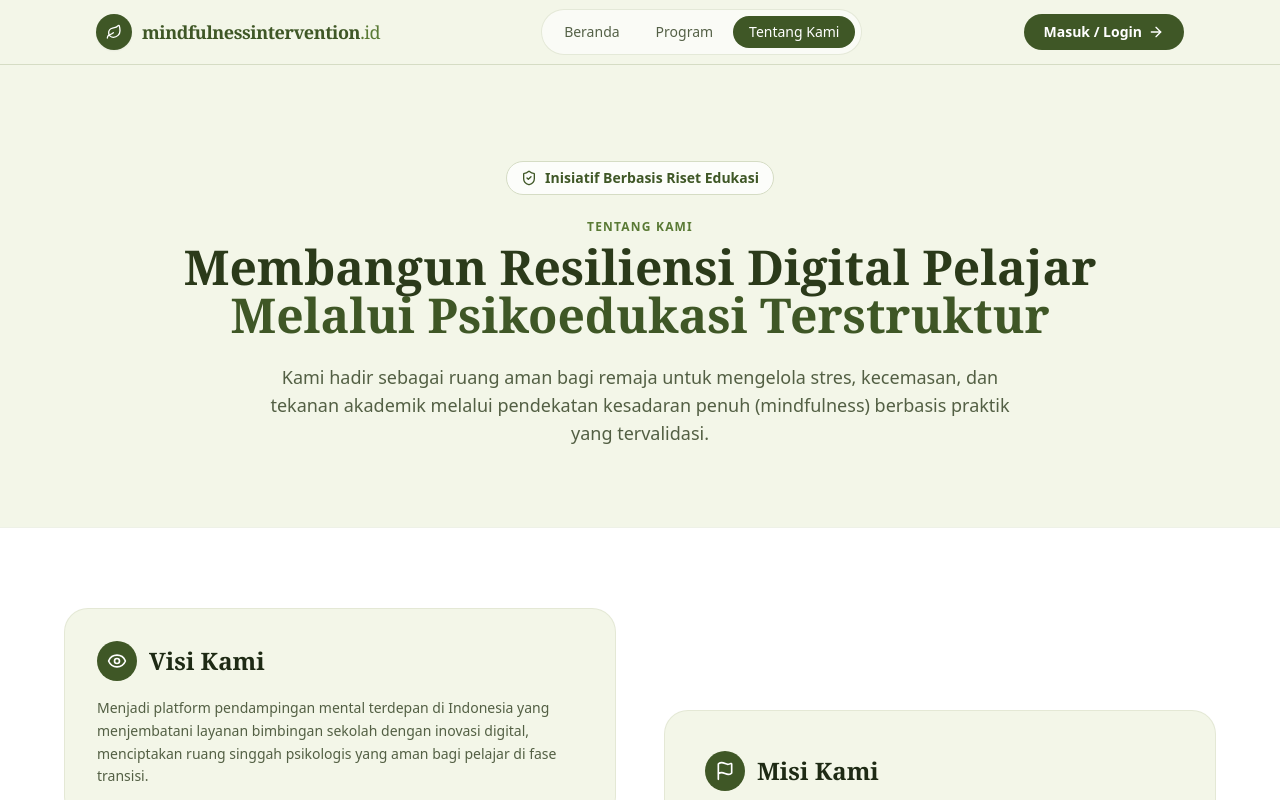
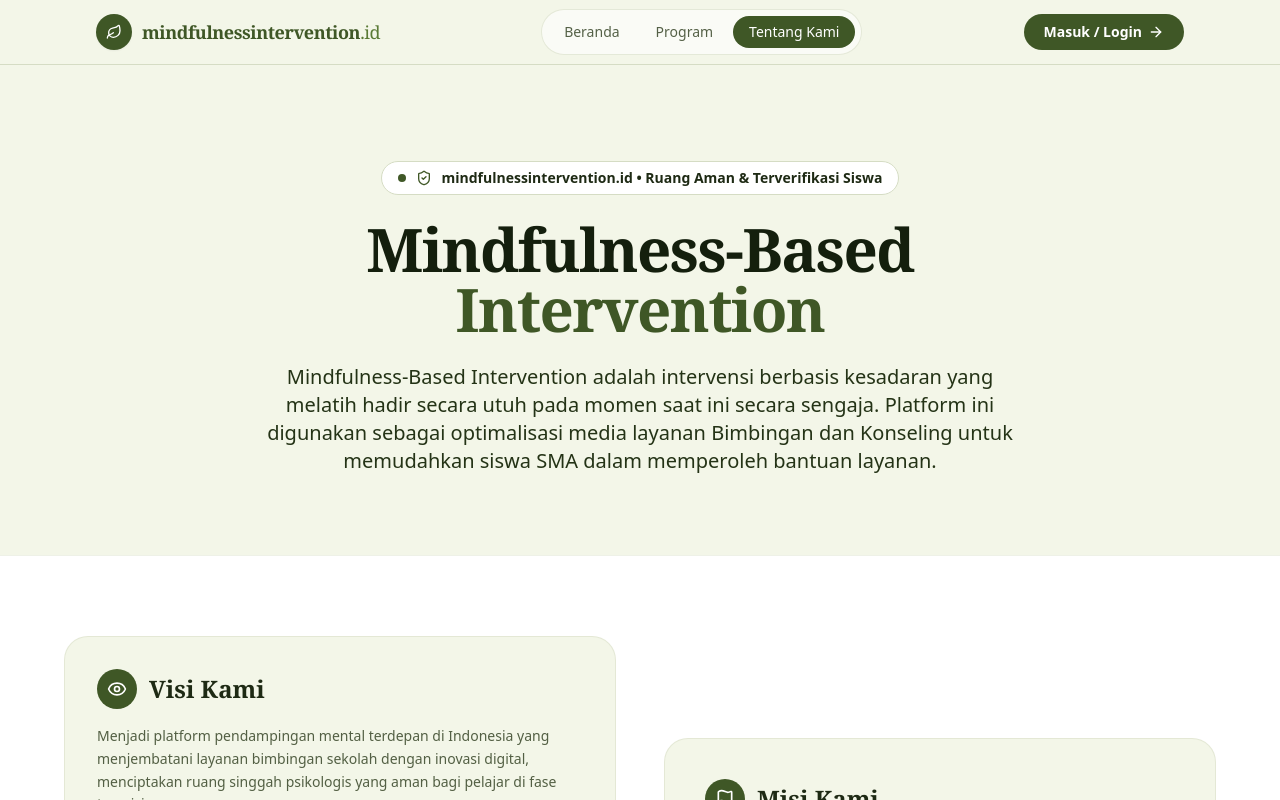
Before and after one commit to kamaludin192/mindfulness.apps, a Next.js app: page /tentang-kami in a window 1280 px wide. Shown: the top 800 px of the page. Built offline with nearby package versions, Linux system fonts and the light colour scheme.

Commit message:
style(tentang-kami): synchronize header badge, title, and description with landing page

```diff
--- a/src/app/tentang-kami/page.tsx
+++ b/src/app/tentang-kami/page.tsx
@@ -19,20 +19,19 @@ export default function TentangKamiPage() {
       <main className="flex-1">
         {/* 1. HEADER SECTION */}
         <section className="px-4 pt-16 pb-16 md:pt-24 md:pb-20 max-w-5xl mx-auto text-center">
-          <div className="inline-flex items-center gap-2 px-3.5 py-1.5 rounded-full bg-white/80 text-[#3f5726] text-xs md:text-sm font-semibold mb-6 shadow-xs border border-[#d5dcc4]">
+          <div className="inline-flex items-center gap-2.5 px-4 py-1.5 rounded-full bg-white text-[#1e2a14] text-xs md:text-sm font-bold shadow-xs border border-[#d5dcc4] backdrop-blur-md mb-6">
+            <span className="w-2 h-2 rounded-full bg-[#3f5726] animate-pulse" />
             <ShieldCheck className="w-4 h-4 text-[#3f5726]" />
-            <span>Inisiatif Berbasis Riset Edukasi</span>
+            <span>mindfulnessintervention.id • Ruang Aman & Terverifikasi Siswa</span>
           </div>
 
-          <h4 className="text-xs font-bold tracking-widest uppercase text-[#5a7a35] mb-2">TENTANG KAMI</h4>
-          <h1 className="text-3xl md:text-5xl font-bold font-serif mb-6 leading-tight">
-            Membangun Resiliensi Digital Pelajar
-            <br />
-            <span className="text-[#3f5726]">Melalui Psikoedukasi Terstruktur</span>
+          <h1 className="text-3xl sm:text-5xl md:text-6xl font-bold font-serif mb-6 leading-[1.15] tracking-tight text-[#141f0d]">
+            Mindfulness-Based <br className="hidden sm:inline" />
+            <span className="text-[#3f5726]">Intervention</span>
           </h1>
 
-          <p className="text-base md:text-lg text-[#2b3a1a]/80 max-w-3xl mx-auto leading-relaxed">
-            Kami hadir sebagai ruang aman bagi remaja untuk mengelola stres, kecemasan, dan tekanan akademik melalui pendekatan kesadaran penuh (mindfulness) berbasis praktik yang tervalidasi.
+          <p className="text-base sm:text-lg md:text-xl text-[#243316] font-medium max-w-3xl mx-auto leading-relaxed">
+            Mindfulness-Based Intervention adalah intervensi berbasis kesadaran yang melatih hadir secara utuh pada momen saat ini secara sengaja. Platform ini digunakan sebagai optimalisasi media layanan Bimbingan dan Konseling untuk memudahkan siswa SMA dalam memperoleh bantuan layanan.
           </p>
         </section>
 
```
